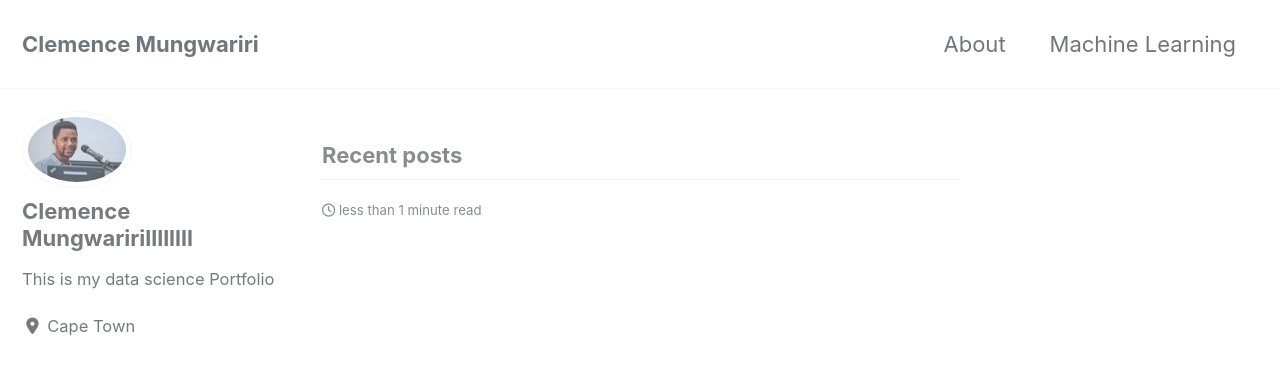
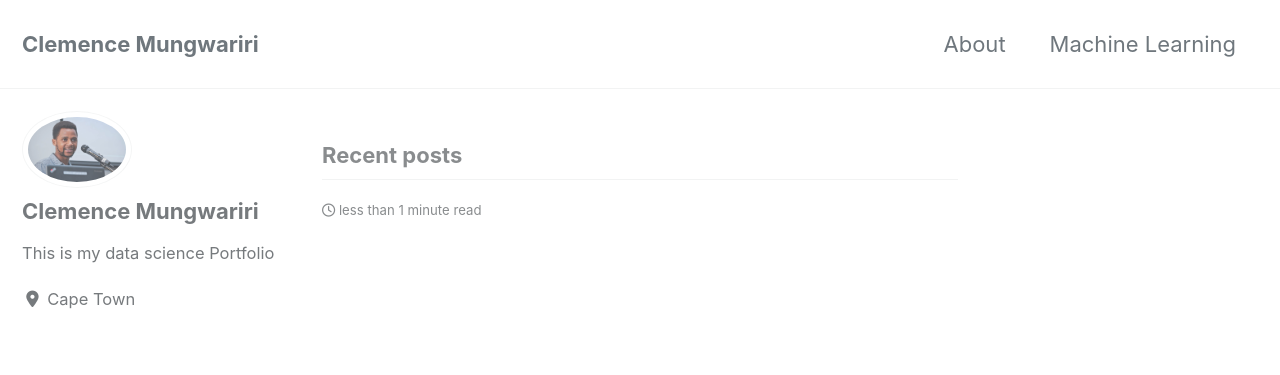
Before and after one commit to clemence5/clemence5.github.io, a Jekyll site: the page built from index.html, in a window 1280 px wide and 900 px high. Shown: the top 375 px of the window. Built offline with Jekyll 4.4.1, drawn with Linux system fonts in a browser that asks for light colours; cached includes are drawn as plain includes; nearby versions of some CDN libraries; the list of posts is cut into pages by our own code.

Commit message:
checking site functionality

```diff
--- a/_config.yml
+++ b/_config.yml
@@ -107,7 +107,7 @@
 
 # Site Author
 author:
-  name             : "Clemence Mungwaririllllllll"
+  name             : "Clemence Mungwariri"
   avatar           : "/images/ska_bursary_con.jpg" # path of avatar image, e.g. "/assets/images/bio-photo.jpg"
   bio              : "This is my data science Portfolio"
   location         : "Cape Town"
@@ -222,8 +222,8 @@
 permalink: /:categories/:title/
 paginate: 5 # amount of posts to show
 paginate_path: /page:num/
-timezone: # https://en.wikipedia.org/wiki/List_of_tz_database_time_zones
-
+timezone: +02:00 # https://en.wikipedia.org/wiki/List_of_tz_database_time_zones
+future: true
 
 # Plugins (previously gems:)
 plugins:
```
